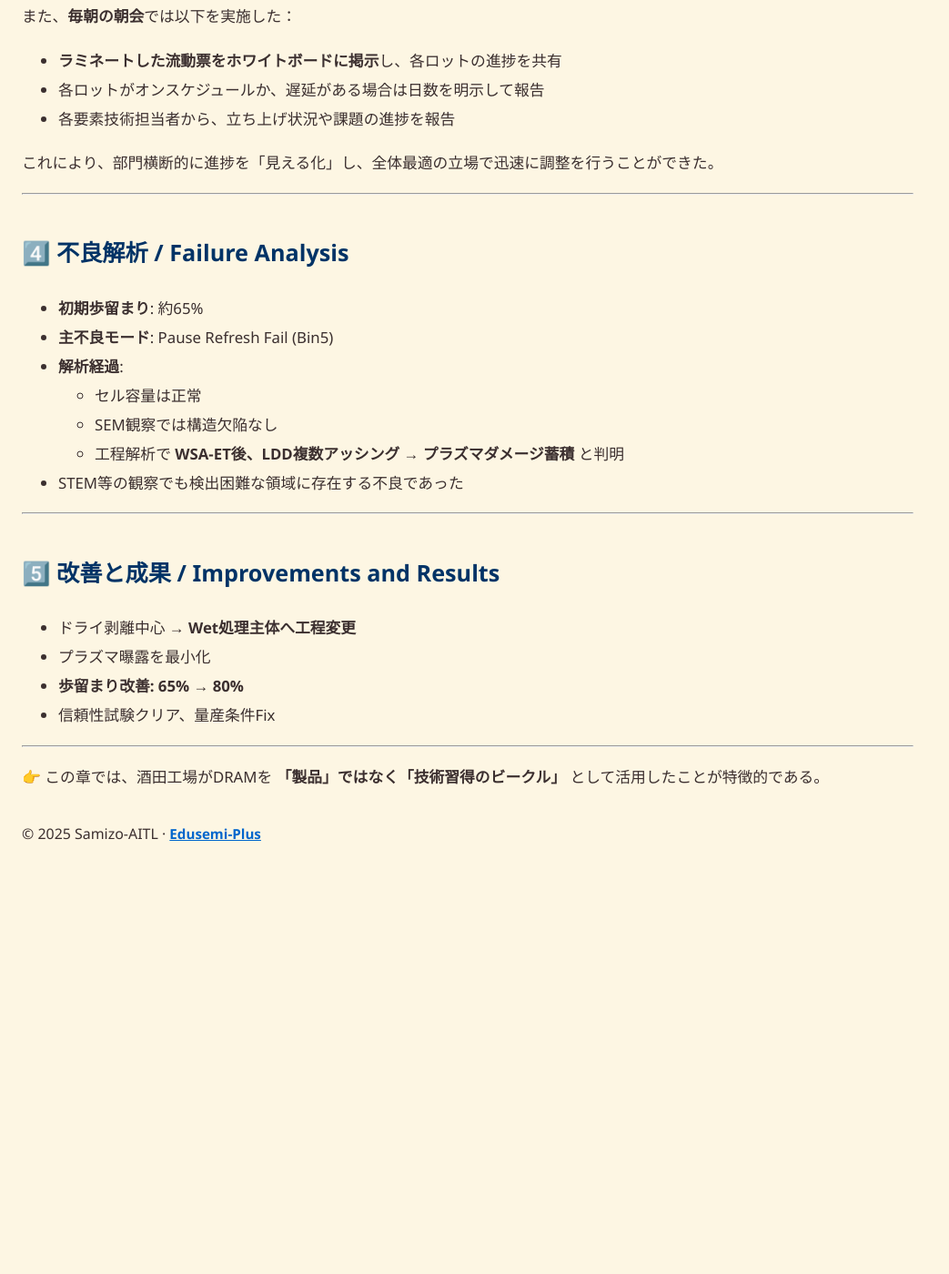
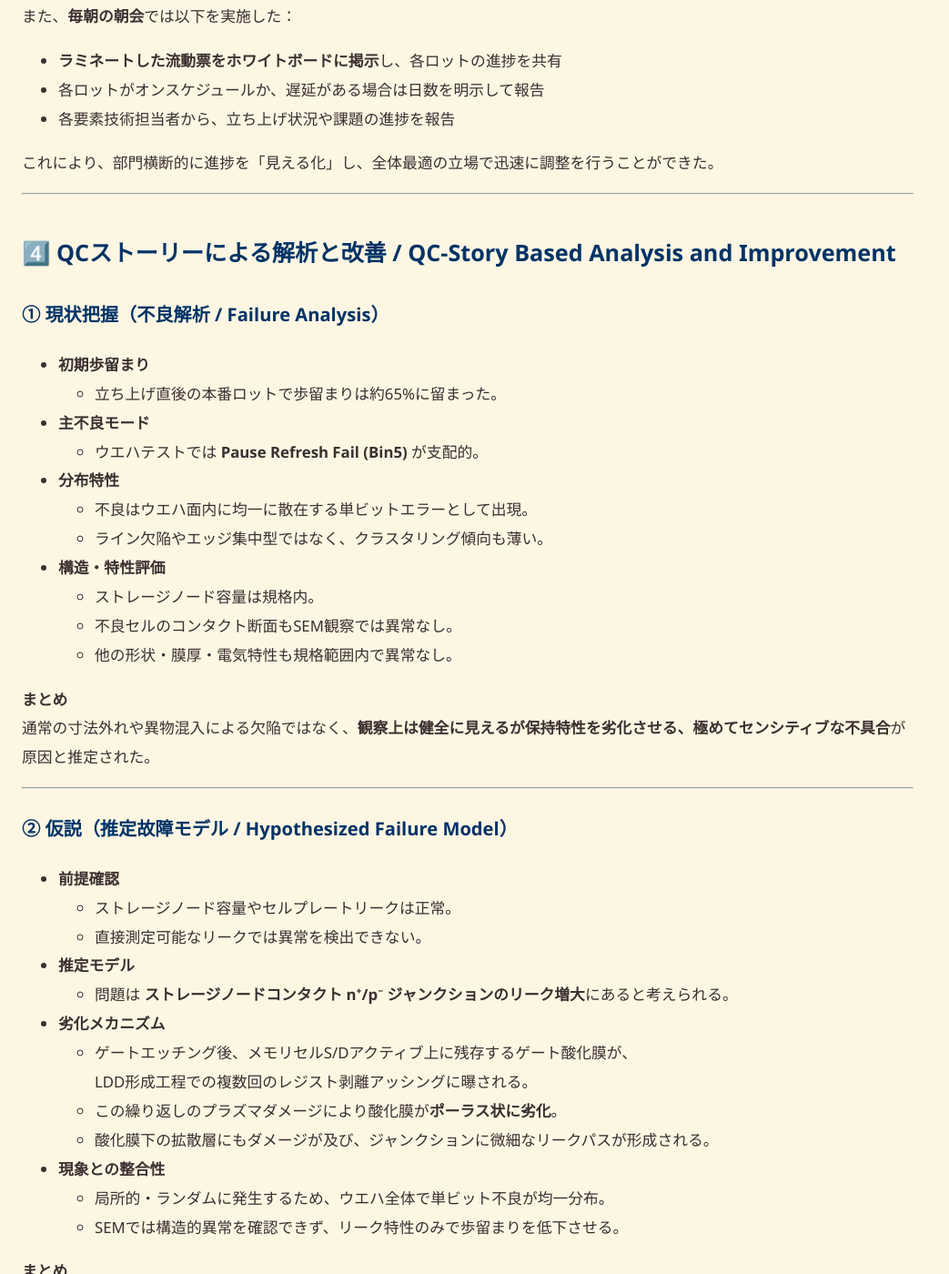
Before and after one commit to Samizo-AITL/Edusemi-Plus, a Jekyll site: the page built from archive/paper/dram_vsram/01_DRAM_Startup_0.25um.md, in a window 1280 px wide and 1400 px high, scrolled down 2019 px. Shown: the whole window at 91% size, without its empty margins (0-1043 px from the left). Built offline with Jekyll 4.4.1, drawn with Linux system fonts in a browser that asks for light colours; before the commit the page ends 2999 px from its top, so only the background shows below that; some of the changed text lies outside the part shown.

Commit message:
Update 01_DRAM_Startup_0.25um.md

```diff
--- a/archive/paper/dram_vsram/01_DRAM_Startup_0.25um.md
+++ b/archive/paper/dram_vsram/01_DRAM_Startup_0.25um.md
@@ -75,25 +75,75 @@ title: "0.25µm 64M DRAM (3rd Gen) Startup Record (1998)"
 
 ---
 
-## 4️⃣ 不良解析 / Failure Analysis
+## 4️⃣ QCストーリーによる解析と改善 / QC-Story Based Analysis and Improvement
 
-- **初期歩留まり**: 約65%
-- **主不良モード**: Pause Refresh Fail (Bin5)
-- **解析経過**:
-  - セル容量は正常
-  - SEM観察では構造欠陥なし
-  - 工程解析で **WSA-ET後、LDD複数アッシング → プラズマダメージ蓄積** と判明
-- STEM等の観察でも検出困難な領域に存在する不良であった
+### ① 現状把握（不良解析 / Failure Analysis）
+
+- **初期歩留まり**
+  - 立ち上げ直後の本番ロットで歩留まりは約65%に留まった。
+- **主不良モード**
+  - ウエハテストでは **Pause Refresh Fail (Bin5)** が支配的。
+- **分布特性**
+  - 不良はウエハ面内に均一に散在する単ビットエラーとして出現。
+  - ライン欠陥やエッジ集中型ではなく、クラスタリング傾向も薄い。
+- **構造・特性評価**
+  - ストレージノード容量は規格内。
+  - 不良セルのコンタクト断面もSEM観察では異常なし。
+  - 他の形状・膜厚・電気特性も規格範囲内で異常なし。
+
+**まとめ**
+通常の寸法外れや異物混入による欠陥ではなく、**観察上は健全に見えるが保持特性を劣化させる、極めてセンシティブな不具合**が原因と推定された。
 
 ---
 
-## 5️⃣ 改善と成果 / Improvements and Results
+### ② 仮説（推定故障モデル / Hypothesized Failure Model）
 
-- ドライ剥離中心 → **Wet処理主体へ工程変更**
-- プラズマ曝露を最小化
-- **歩留まり改善: 65% → 80%**
-- 信頼性試験クリア、量産条件Fix
+- **前提確認**
+  - ストレージノード容量やセルプレートリークは正常。
+  - 直接測定可能なリークでは異常を検出できない。
+- **推定モデル**
+  - 問題は **ストレージノードコンタクト n⁺/p⁻ ジャンクションのリーク増大**にあると考えられる。
+- **劣化メカニズム**
+  - ゲートエッチング後、メモリセルS/Dアクティブ上に残存するゲート酸化膜が、
+    LDD形成工程での複数回のレジスト剥離アッシングに曝される。
+  - この繰り返しのプラズマダメージにより酸化膜が**ポーラス状に劣化**。
+  - 酸化膜下の拡散層にもダメージが及び、ジャンクションに微細なリークパスが形成される。
+- **現象との整合性**
+  - 局所的・ランダムに発生するため、ウエハ全体で単ビット不良が均一分布。
+  - SEMでは構造的異常を確認できず、リーク特性のみで歩留まりを低下させる。
+
+**まとめ**
+**「目に見えないプラズマダメージによるジャンクションリーク」**が真因であるとの仮説を構築した。
 
 ---
 
-👉 この章では、酒田工場がDRAMを **「製品」ではなく「技術習得のビークル」** として活用したことが特徴的である。
+### ③ 対策の立案 / Countermeasure Planning
+
+- **重点ポイント**
+  - アッシング工程によるプラズマ曝露を最小化すること。
+- **具体策**
+  - LDD工程のレジスト除去を、従来のプラズマアッシングから
+    **ウェット処理（硫酸系剥離）主体**へ切り替え。
+- **狙い**
+  - プラズマ起因の酸化膜ダメージを根本的に排除。
+  - ジャンクションリークの発生を抑制し、セル保持特性を回復させる。
+- **補足**
+  - 他工程との整合性（後続フォトプロセスのクリーン度確保、残渣リスクの回避）も並行して検討。
+
+---
+
+### ④ 効果の確認 / Effectiveness Verification
+
+- **歩留まりの改善**
+  - 改善前: 約65%
+  - 改善後: **80%前後**へ向上。
+  - 均一に散在していた単ビット不良が顕著に減少。
+- **信頼性評価**
+  - バーンイン試験を含む高温動作・長期保持試験で規格を満足。
+  - 不良再発率も大幅に低下。
+- **量産適用**
+  - 改善条件をもって最終レシピをFix。
+  - 以後の量産立ち上げで安定した歩留まりを確保。
+
+**まとめ**
+QCストーリーに沿ったプロセス改善により、**原因の見えにくいセンシティブ不良を克服し、量産条件を確立**することに成功した。
```
